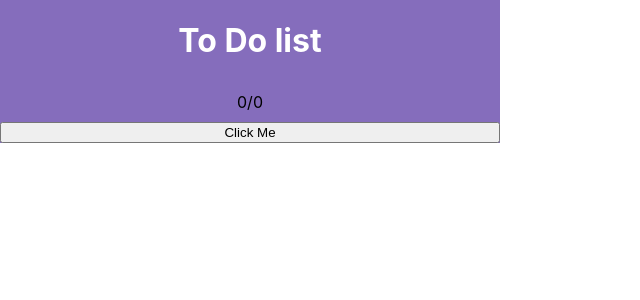
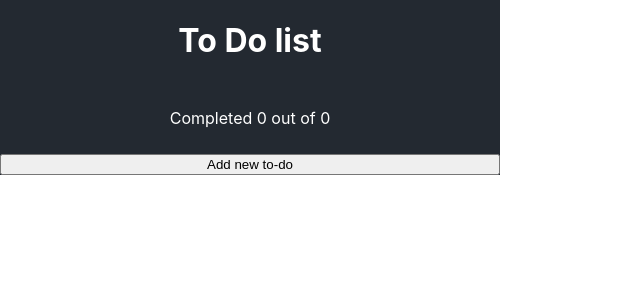
Before and after one commit to Bonnie009/web-dev-4-todo-list, a Next.js app in the folder to-do-list/: page / in a window 1280 px wide. Shown: the top 300 px of the page, without its empty margins (0-640 px from the left). Built offline with nearby package versions, Linux system fonts and the light colour scheme.

Commit message:
added colors on <p> and input

```diff
--- a/to-do-list/components/ItemAdder.jsx
+++ b/to-do-list/components/ItemAdder.jsx
@@ -9,5 +9,5 @@ export const ItemAdder = ({ addToList }) => {
       itemId: uuid(),
     });
 
-  return <button onClick={addItem}>Click Me</button>;
+  return <button onClick={addItem}>Add new to-do</button>;
 };
--- a/to-do-list/components/Items.jsx
+++ b/to-do-list/components/Items.jsx
@@ -29,6 +29,7 @@ export const Items = ({ list, replaceList }) => {
       {list.map((item) => (
         <div key={item.itemId}>
           <input
+            className={styles.inpStyle}
             type="checkbox"
             checked={item.isCompleted}
             onChange={() => toggleItemCompletion(item.itemId)}
@@ -41,7 +42,7 @@ export const Items = ({ list, replaceList }) => {
           <span className={styles.delete} onClick={() => removeItem(item.itemId)}>X</span>
         </div>
       ))}
-      {`${list.filter((item) => item.isCompleted).length}/${list.length}`}
+      <p>Completed {`${list.filter((item) => item.isCompleted).length} out of ${list.length}`}</p>
     </div>
   );
 };
--- a/to-do-list/styles/Home.module.css
+++ b/to-do-list/styles/Home.module.css
@@ -4,7 +4,8 @@
 .container{
   width: 500px;
   height: 100%;
-  background-color: #856dbc;
+  background-color: #232931;
+  /* background-color: #856dbc; */
   display: flex;
   justify-content: center;
   flex-direction: column;
@@ -28,6 +29,10 @@
   padding-bottom: 10px;
 }
 
+.intStyle{
+  background-color: #232931;
+}
+
 /*This component is just for deleting*/
 .delete{
   color:white;
--- a/to-do-list/styles/globals.css
+++ b/to-do-list/styles/globals.css
@@ -14,3 +14,12 @@ a {
 * {
   box-sizing: border-box;
 }
+
+input {
+  background-color: #232931;
+  border: 1px solid gray;
+}
+
+p {
+  color: white;
+}
```
